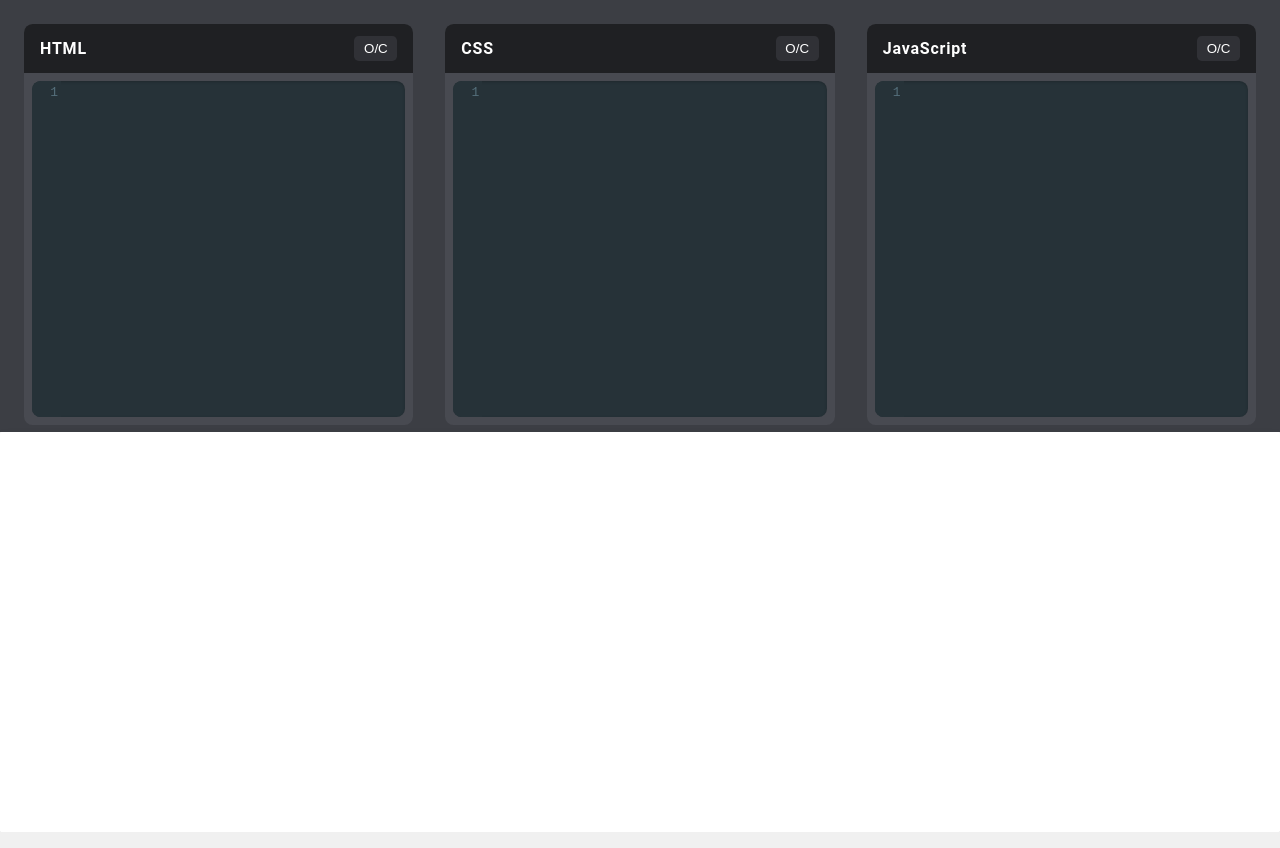
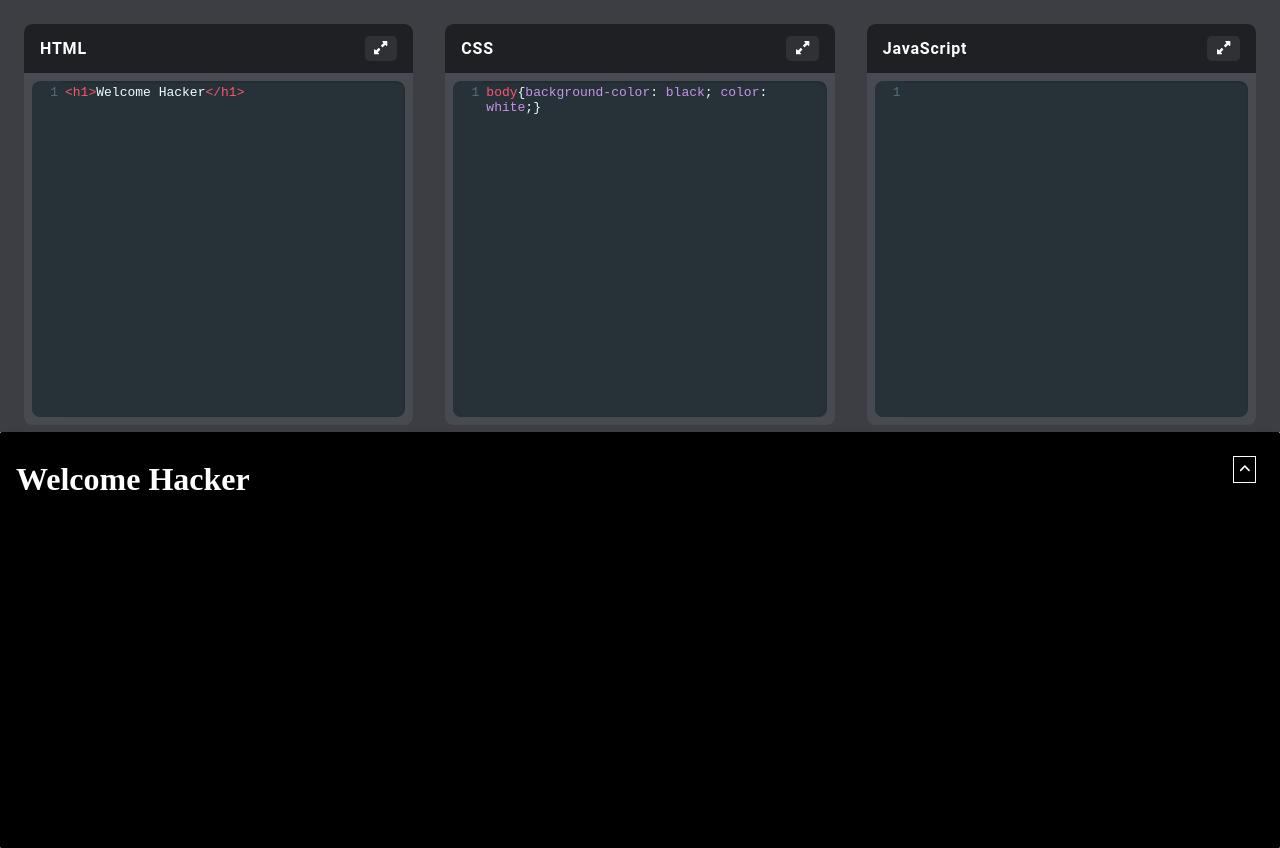
Before and after one commit to Tejmul/pixelpen, a React (Create React App) app: page / in a window 1280 px wide. Built offline with nearby package versions, Linux system fonts and the light colour scheme; the HTML template or start-up script is replaced by a standard one.

Commit message:
third update

```diff
--- a/package.json
+++ b/package.json
@@ -3,6 +3,12 @@
   "version": "0.1.0",
   "private": true,
   "dependencies": {
+    "@fortawesome/fontawesome-free": "^6.6.0",
+    "@fortawesome/fontawesome-svg-core": "^6.6.0",
+    "@fortawesome/free-brands-svg-icons": "^6.6.0",
+    "@fortawesome/free-regular-svg-icons": "^6.6.0",
+    "@fortawesome/free-solid-svg-icons": "^6.6.0",
+    "@fortawesome/react-fontawesome": "^0.2.2",
     "@testing-library/jest-dom": "^5.17.0",
     "@testing-library/react": "^13.4.0",
     "@testing-library/user-event": "^13.5.0",
--- a/src/Components/App.js
+++ b/src/Components/App.js
@@ -1,9 +1,12 @@
 import React, { useState, useEffect } from "react";
 import Editor from "./Editor";
+import {FontAwesomeIcon} from '@fortawesome/react-fontawesome'
+import { faAngleUp, faAngleDown } from '@fortawesome/free-solid-svg-icons'
+
 
 function App() {
-  const [html, setHtml] = useState('')
-  const [css, setCss] = useState('')
+  const [html, setHtml] = useState('<h1>Welcome Hacker</h1>')
+  const [css, setCss] = useState('body{background-color: black; color: white;}')
   const [js, setJs] = useState('')
   const [Doc, setDoc] = useState('')
 
@@ -14,11 +17,12 @@ function App() {
         <body> ${html} </body>
         <style> ${css}  </style>
         <script> ${js} </script>
-      <html/>`)
+      </html>`)
     },250)
     return ()=> clearTimeout(timeout)
   },[html, css, js])
 
+  const [expand, setExpand] = useState(true);
 
   return (
     <>
@@ -27,8 +31,8 @@ function App() {
         <Editor language="css" displayName="CSS" value={css} onChange={setCss}/>
         <Editor language="javascript" displayName="JavaScript" value={js} onChange={setJs}/>
       </div>
-      <div className="result">
-        {/* <button className="expand">O/C</button> */}
+      <div className={`result ${expand ? '' : 'collapsed'}`}>
+        <button className="expand" onClick={()=> setExpand(prevExpand => !prevExpand)}><FontAwesomeIcon icon={expand ? faAngleUp : faAngleDown} /></button>
         <iframe
         srcDoc={Doc}
         title="output"
--- a/src/Components/Editor.js
+++ b/src/Components/Editor.js
@@ -1,10 +1,12 @@
-import React from 'react'
+import React , { useState }from 'react'
 import 'codemirror/lib/codemirror.css'
 import 'codemirror/theme/material.css'
 import 'codemirror/mode/xml/xml'
 import 'codemirror/mode/javascript/javascript'
 import 'codemirror/mode/css/css'
 import{Controlled as ControlledEditor} from 'react-codemirror2'
+import {FontAwesomeIcon} from '@fortawesome/react-fontawesome'
+import {faCompressAlt, faExpandAlt } from '@fortawesome/free-solid-svg-icons'
 
 
 export default function Editor(props) {
@@ -14,14 +16,17 @@ export default function Editor(props) {
         value,
         onChange
     }=props
+
+    const [open, setOpen] = useState(true);
+
     function handleChange(editor, data, value){
         onChange(value)
     }
     return (
-        <div className="editor">
+        <div className={`editor ${open ? '' : 'fullscreen'}`}>
             <div className='Title'>
                 {displayName}
-                <button>O/C</button>
+                <button className='code_expand' onClick={()=> setOpen(prevOpen => !prevOpen)}><FontAwesomeIcon icon={open ? faExpandAlt : faCompressAlt} /></button>
             </div>
             <ControlledEditor
                 onBeforeChange={handleChange}
--- a/src/index.css
+++ b/src/index.css
@@ -1,49 +1,3 @@
-/* body{
-  margin: 0;
-}
-
-.editor-space{
-  background-color: hsl(225,6%,25%);
-  height: 50vh;
-  display: flex;
-  justify-content: space-evenly;
-}
-
-.editor{
-  flex-grow: 1;
-  flex-basis: 0;
-  display: inline;
-  flex-direction: column;
-  padding: .5rem;
-  background-color: hsl(225, 6%, 25%);
-}
-
-.Title {
-  background-color: hsl(225, 6%, 13%);
-  color: white;
-  padding: .5rem .5rem .5rem 1rem;
-  display: flex;
-  justify-content: space-between;
-  border-top-right-radius: .54rem;
-  border-top-left-radius: .54rem;
-}
-
-.code-mirror-wrapper{
-  flex-grow: 1;
-  border-bottom-right-radius: .54rem;
-  border-bottom-left-radius: .54rem;
-  overflow: hidden;
-}
-
-.CodeMirror {
-  height: 12.5rem !important ;
-}
-
-.result{
-  height: 100%;
-} */
-
-
 body {
   margin: 0;
   font-family: 'Roboto', sans-serif;
@@ -58,8 +12,8 @@ body {
   padding: 1rem;
   gap: 1rem;
 }
-/*
-.editor {
+
+/* .editor {
   flex-grow: 1;
   flex-basis: 0;
   display: flex;
@@ -78,6 +32,14 @@ body {
   flex-direction: column;
   padding: .5rem;
   background-color: hsl(225, 6%, 25%);
+}
+
+.editor.collapsed{
+  flex-grow: 4;
+}
+
+.editor.collapsed .code-mirror-scroll{
+  position: absolute;
 }
 
 .editor:hover {
@@ -134,10 +96,28 @@ body {
   border-radius: 0.1rem;
   overflow: hidden;
   position: relative;
+  border: 1vh solid black;
+  transition: height 0.3s ease;
 }
+.result.fullscreen {
+  height: 100vh;
+  width: 100vw;
+  position: fixed;
+  top: 0;
+  left: 0;
+  z-index: 10;
+  border-radius: 0;
+  box-shadow: none;
+}
+
 
 .expand{
   position: absolute;
   top: 1rem;
-  left: 101.5rem;
+  right: 1rem;
+  background-color: rgba(0, 0, 0, 0.7);
+  border: 1px solid white;
+  color: white;
+  padding: 0.6vh;
+  cursor: pointer;
 }
```
Also changed, not shown: 1 other file (tests, documents, lock files or other folders).
